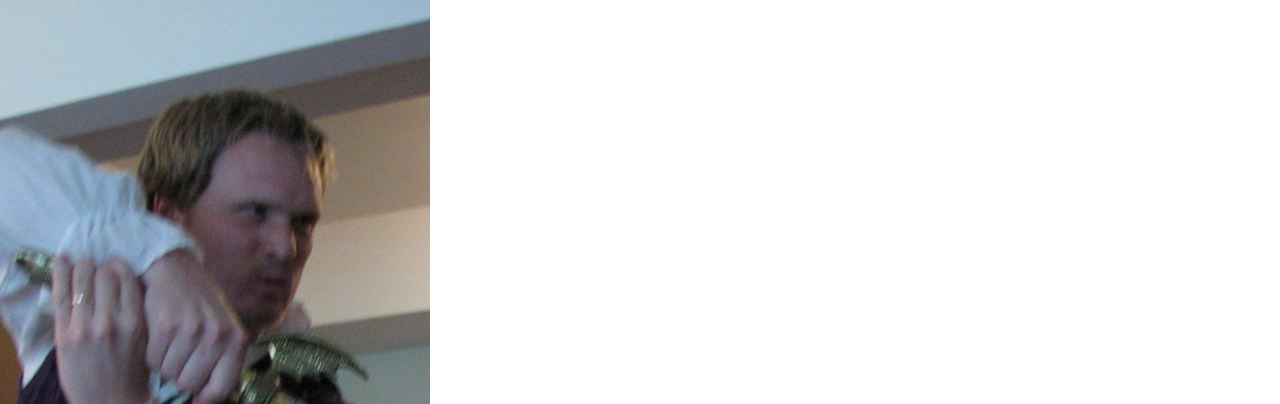
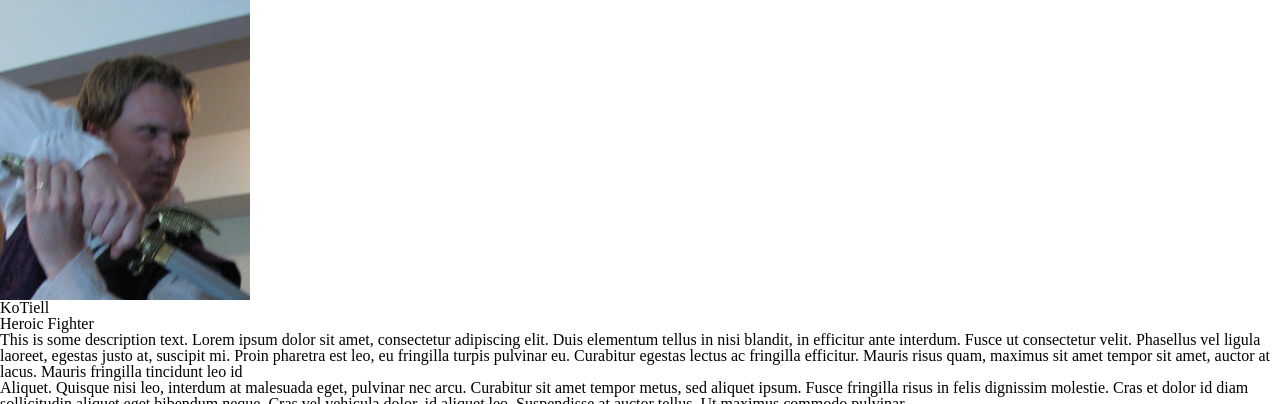
Before and after one commit to kotiell/character-select, a plain HTML site: page index.html in a window 1280 px wide. Shown: the top 404 px of the page. Drawn offline with nearby package versions, Linux system fonts and the light colour scheme.

Commit message:
code working

```diff
--- a/index.html
+++ b/index.html
@@ -9,8 +9,7 @@
 <body>
   <div class="container">
     <div class="selected-character">
-      <div class="character-image-container">
-        <img class="character-image" src="" />
+      <div id="character-image-container">
       </div>
       <div class="character-info">
         <h2 id="selected-character-name"></h2>
--- a/scripts/main.js
+++ b/scripts/main.js
@@ -17,25 +17,38 @@ const characters = [
 
 characters.forEach((char) => {
   const characterNameEle = document.createElement('div');
-  characterNameEle.className="character-select-button-text";
+  characterNameEle.className = "character-select-button-text";
   characterNameEle.textContent = char.name;
 
   const characterEle = document.createElement('div');
   characterEle.append(characterNameEle);
-  characterEle.className="character-select-button";
-  characterEle.setAttribute('style',`background-image:url(${char.image})`);
-  characterEle.setAttribute('data-char-id',char.id)
+  characterEle.className = "character-select-button";
+  characterEle.setAttribute('style', `background-image:url(${char.image})`);
+  characterEle.setAttribute('data-char-id', char.id)
 
   document.querySelector('#character-choices').append(characterEle);
 });
 
-const characterSelect = (char)=>{
-  document.querySelector('.character-image').src = char.image;
+
+// Displays the selected character at the top of the page
+const characterSelect = (characterId) => {
+  const char = characters.find((character) => {
+    return character.id === characterId;
+  })
+  document.querySelector('#character-image-container').setAttribute('style', `background-image:url(${char.image})`);
   document.querySelector('#selected-character-name').textContent = char.name;
   document.querySelector('#selected-character-sub-title').textContent = char.subTitle;
   DOMPurify(document.querySelector('#selected-character-description').innerHTML = char.description);
+
 }
+
+document.querySelectorAll('.character-select-button').forEach((characterChoice) => {
+  characterChoice.addEventListener('click', (e) => {
+    // the parseInt is to convert the data to a number, otherwise the characterSelect function does not work
+    characterSelect(parseInt(e.target.getAttribute('data-char-id')),10)
+  });
+});
 
 
 // calls the function for the first time
-characterSelect(characters[0])
+characterSelect(1)
--- a/styles/styles.css
+++ b/styles/styles.css
@@ -133,15 +133,23 @@ table {
 	border-collapse: collapse;
 	border-spacing: 0;
 }
+
 /* -- start of styling -- */
 
-.section-title{
+.section-title {
 	font-size: 2rem;
 	font-weight: 600;
 }
+
 #character-choices {
 	display: flex;
+}
 
+#character-image-container {
+	height: 300px;
+	width: 250px;
+	background-size: cover;
+	background-position: center center;
 }
 
 .character-select-button {
@@ -154,10 +162,17 @@ table {
 	justify-content: center;
 	align-items: flex-end;
 	margin: 0.5rem;
-	box-shadow: 0 3px 6px 0 rgba(0,0,0,0.15);
+	box-shadow: 0 3px 6px 0 rgba(0, 0, 0, 0.15);
+	transition: box-shadow 500ms;
+	cursor: pointer;
 }
 
-.character-select-button-text{
+
+.character-select-button:hover {
+	box-shadow: 0 8px 12px 0 rgba(0, 0, 0, 0.45);
+}
+
+.character-select-button-text {
 	background-color: white;
 	padding: 0.5rem 0.75rem;
 	width: 150px;
```
